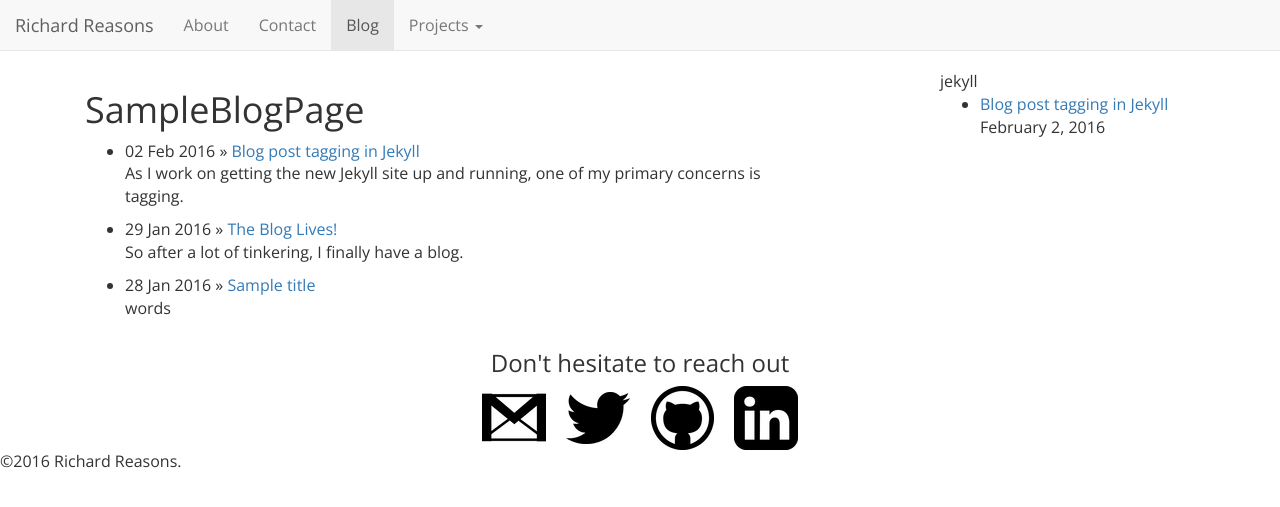
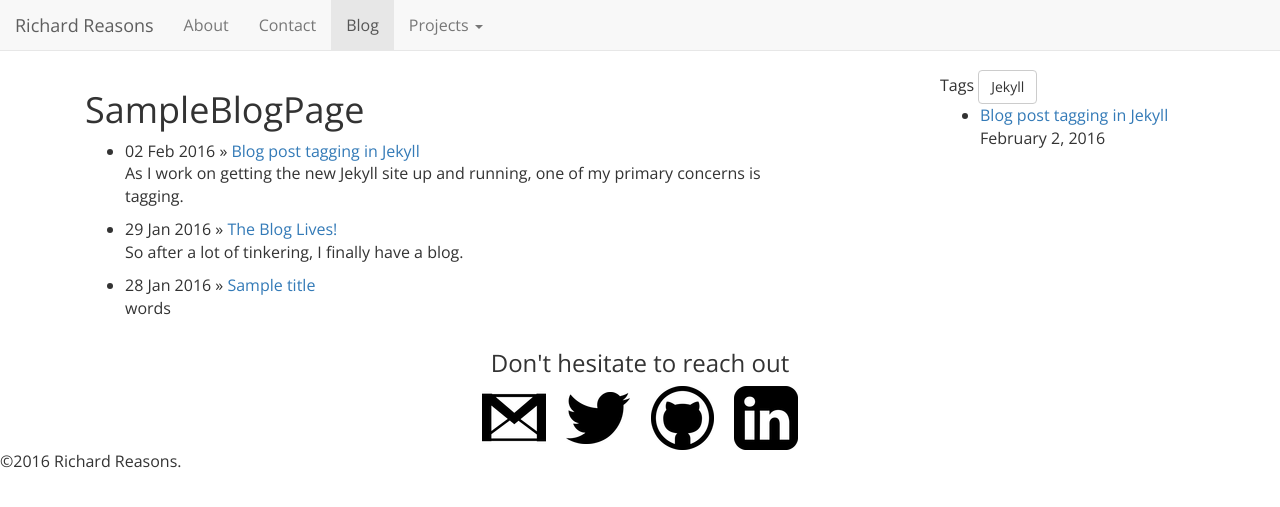
Before and after one commit to rgreasons/rgreasons.github.io, a Jekyll site: the page built from blog.html, in a window 1280 px wide. Shown: the top 507 px of the page. Built offline with Jekyll 4.4.1, drawn with Linux system fonts in a browser that asks for light colours; nearby versions of some CDN libraries.

Commit message:
Update blog.html
added tag buttons

```diff
--- a/_layouts/blog.html
+++ b/_layouts/blog.html
@@ -50,11 +50,12 @@
     	</div>
 		</div>
 		<div class="col-md-3 col-md-offset-1">
+			Tags
 			{% for tag in site.tags %}
   				{% assign t = tag | first %}
   				{% assign posts = tag | last %}
 
-				{{ t | downcase }}
+				<a class="btn btn-default" href="/blog/tags#{{t | downcase}}">{{ t }}</a>
 				<ul>
 				{% for post in posts %}
   					{% if post.tags contains t %}
```
